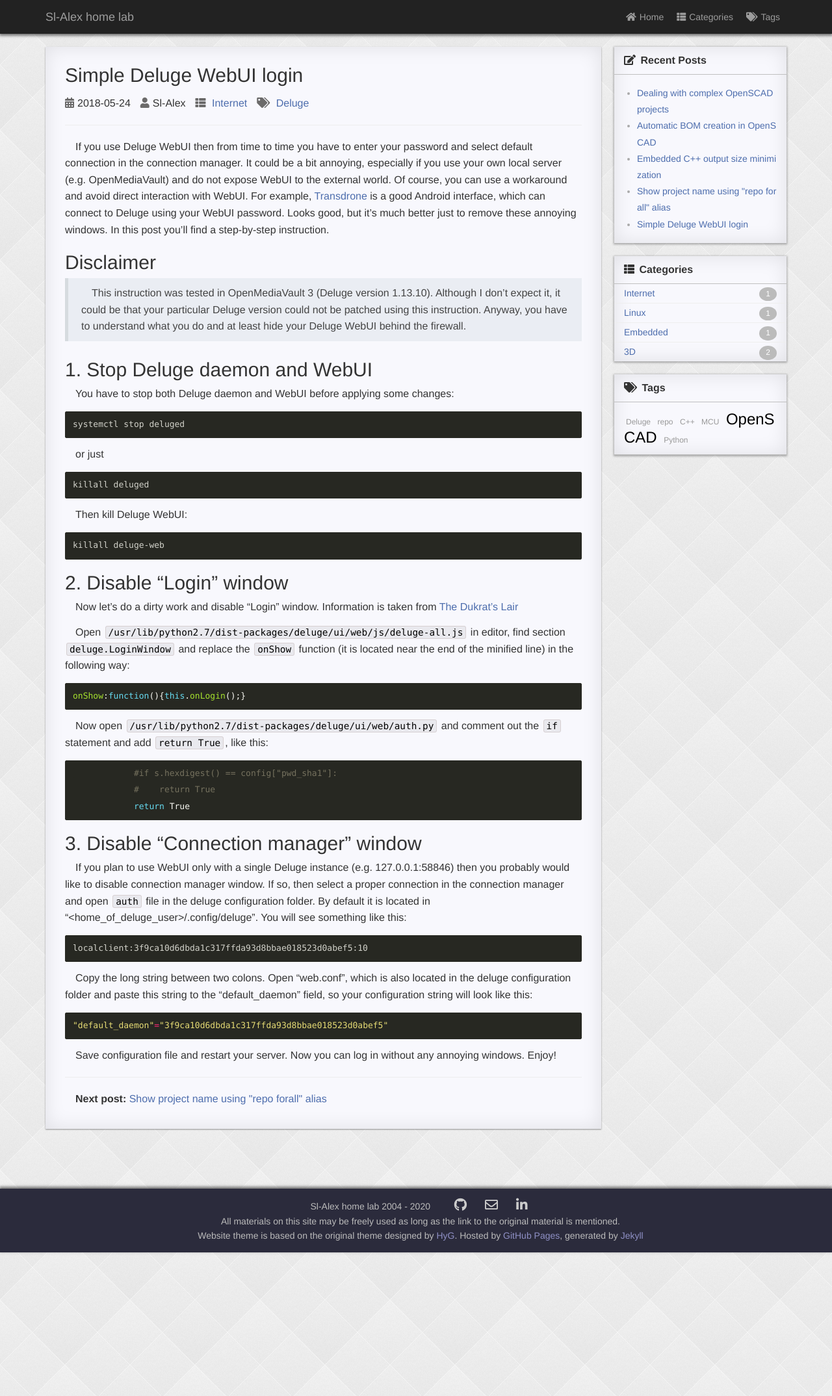
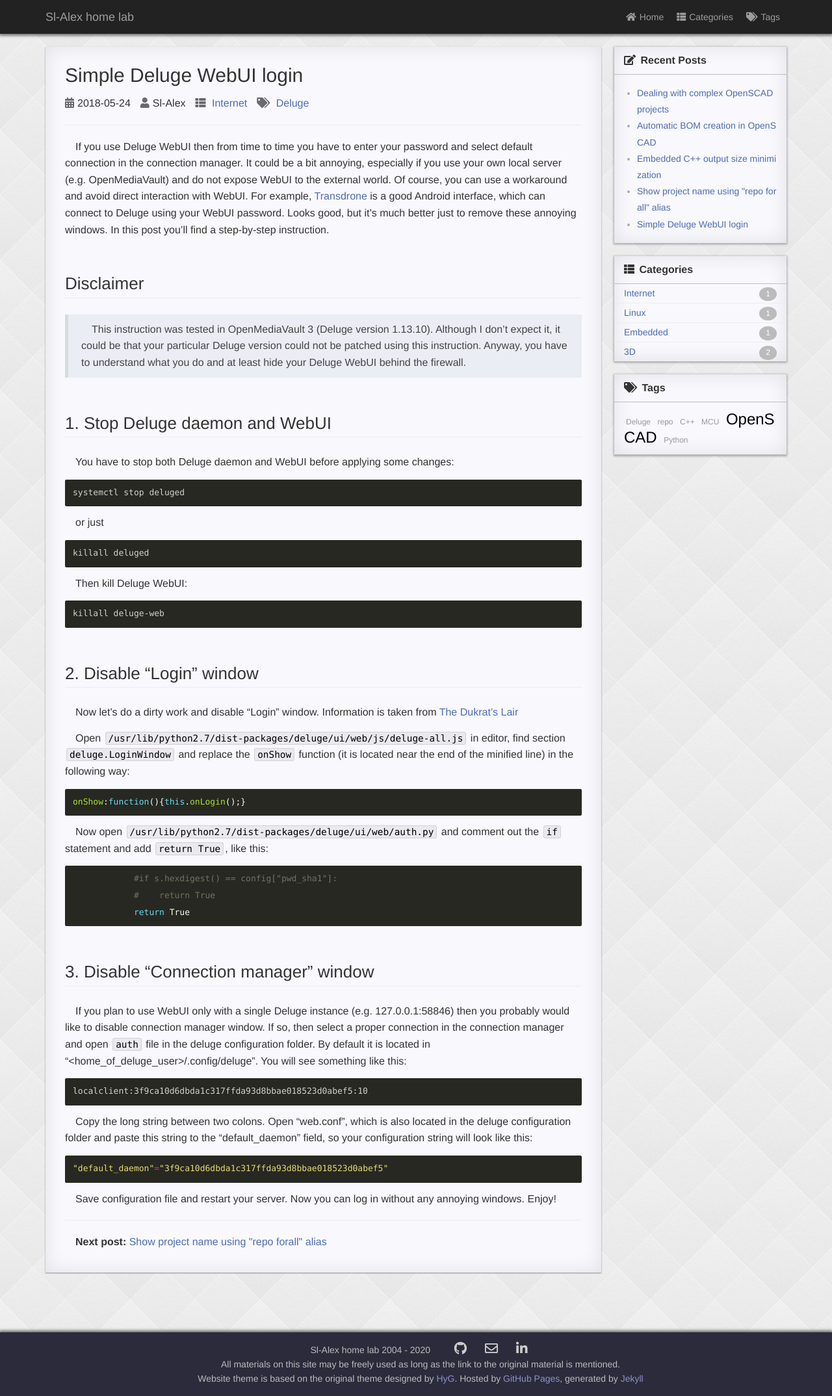
Before and after one commit to Sl-Alex/sl-alex.github.io, a Jekyll site: the page built from _posts/2018-05-24-simple_deluge_webui_login.md, in a window 1280 px wide. Shown: the whole page at 65% size. Built offline with Jekyll 4.4.1, drawn with Linux system fonts in a browser that asks for light colours; nearby versions of some CDN libraries.

````diff
--- a/_posts/2018-05-24-simple_deluge_webui_login.md
+++ b/_posts/2018-05-24-simple_deluge_webui_login.md
@@ -10,10 +10,10 @@ If you use Deluge WebUI then from time to time you have to enter your password a
 
 
 
-# Disclaimer
+## Disclaimer
 > This instruction was tested in OpenMediaVault 3 (Deluge version 1.13.10). Although I don't expect it, it could be that your particular Deluge version could not be patched using this instruction. Anyway, you have to understand what you do and at least hide your Deluge WebUI behind the firewall.
 
-# 1. Stop Deluge daemon and WebUI
+## 1. Stop Deluge daemon and WebUI
 You have to stop both Deluge daemon and WebUI before applying some changes:
 ```bash
 systemctl stop deluged
@@ -26,7 +26,7 @@ Then kill Deluge WebUI:
 ```bash
 killall deluge-web
 ```
-# 2. Disable "Login" window
+## 2. Disable "Login" window
 Now let's do a dirty work and disable "Login" window. Information is taken from [The Dukrat's Lair](https://dukrat.net/124/deluge-webui-1-3-6-autologin-disable-password)
 
 Open ```/usr/lib/python2.7/dist-packages/deluge/ui/web/js/deluge-all.js``` in editor, find section ```deluge.LoginWindow``` and replace the ```onShow``` function (it is located near the end of the minified line) in the following way:
@@ -39,7 +39,7 @@ Now open ```/usr/lib/python2.7/dist-packages/deluge/ui/web/auth.py``` and commen
             #    return True
             return True
 ```
-# 3. Disable "Connection manager" window
+## 3. Disable "Connection manager" window
 If you plan to use WebUI only with a single Deluge instance (e.g. 127.0.0.1:58846) then you probably would like to disable connection manager window. If so, then select a proper connection in the connection manager and open ```auth``` file in the deluge configuration folder. By default it is located in "&lt;home_of_deluge_user&gt;/.config/deluge". You will see something like this:
 ```bash
 localclient:3f9ca10d6dbda1c317ffda93d8bbae018523d0abef5:10
````
Also changed, not shown: _posts/2020-07-03-openscad_bom_generation.md (+4 -3 lines).
